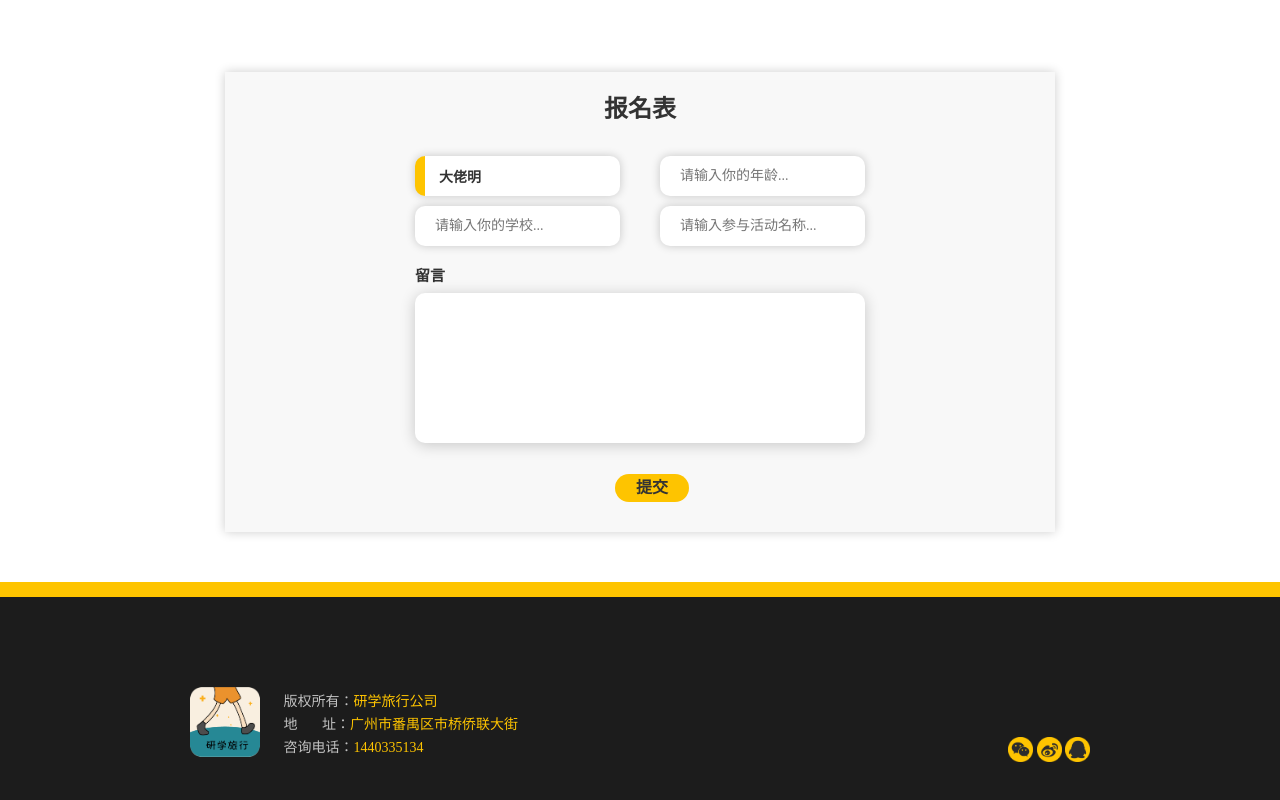
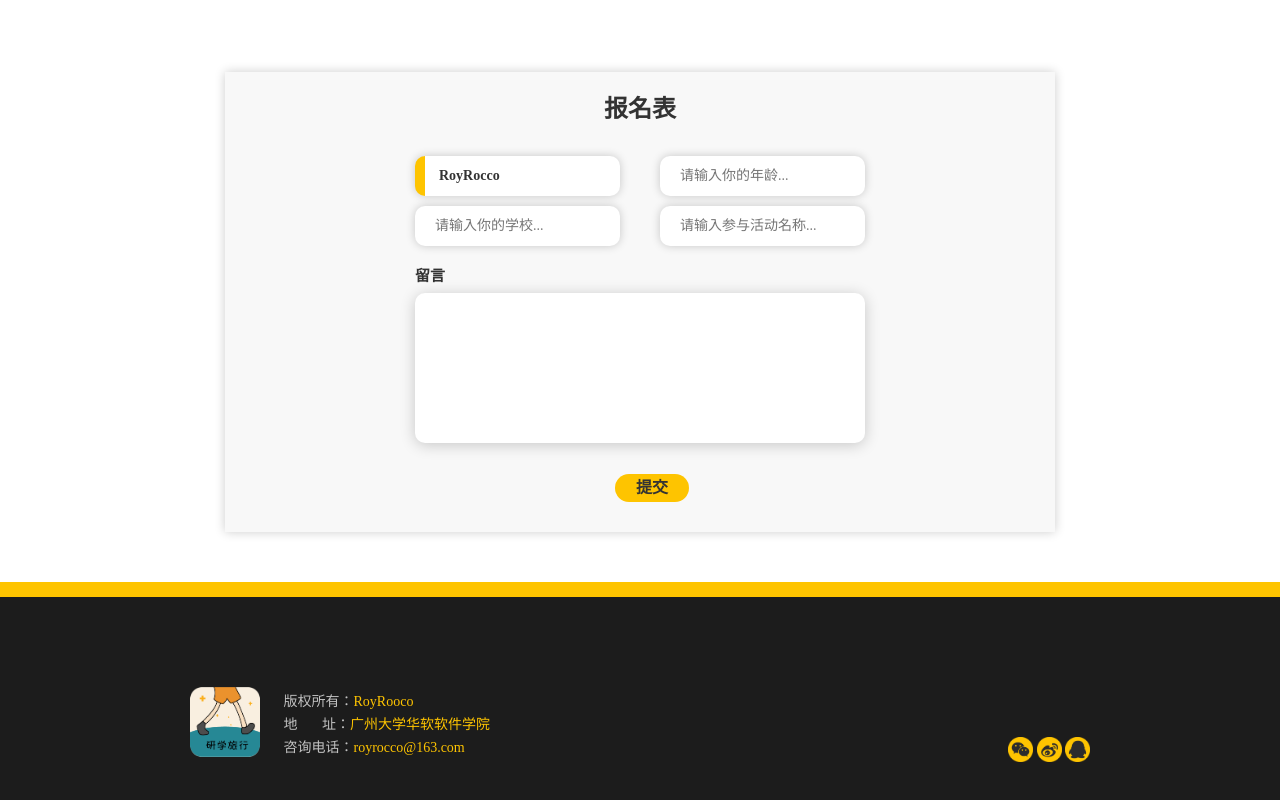
Before and after one commit to 2b0x/travelWeb, a plain HTML site: page activeDetail.html in a window 1280 px wide. Shown: the part 1931-2731 px from the top of the page. Drawn offline with nearby package versions, Linux system fonts and the light colour scheme.

```diff
--- a/activeDetail.html
+++ b/activeDetail.html
@@ -34,9 +34,6 @@
 					</nav>
 			    </div>
 		</header>
-
-		<!--<div style="clear: both;"></div>-->
-
 
 		<div class="main">
 			<div class="banner">
@@ -105,7 +102,7 @@
 				<div class="part4 row">
 					<div class="biao" id="baoming">
 						<p class="title">报名表</p>
-						<p><input type="text" style="    border-left: 10px solid #FEC400;padding-left: 14px;font-weight: 800;" value="大佬明"/><input type="text" placeholder="请输入你的年龄..."/></p>
+						<p><input type="text" style="    border-left: 10px solid #FEC400;padding-left: 14px;font-weight: 800;" value="RoyRocco"/><input type="text" placeholder="请输入你的年龄..."/></p>
 						<p><input type="text" placeholder="请输入你的学校..."/><input type="text" placeholder="请输入参与活动名称..."/></p>
 						<p style="font-size: 15px;font-weight: 800; margin: 20px 0 5px;">留言</p>
 						<textarea name="" rows="" cols=""></textarea>
@@ -126,9 +123,9 @@
 				<div class="left">
 					<div><i></i></div>
 					<div>
-						<p>版权所有：<span>研学旅行公司</span></p>
-						<p>地&nbsp;&nbsp;&nbsp;&nbsp;&nbsp;&nbsp;&nbsp;址：<span>广州市番禺区市桥侨联大街</span></p>
-						<p>咨询电话：<span>1440335134</span></p>
+						<p>版权所有：<span>RoyRooco</span></p>
+						<p>地&nbsp;&nbsp;&nbsp;&nbsp;&nbsp;&nbsp;&nbsp;址：<span>广州大学华软软件学院</span></p>
+						<p>咨询电话：<span>royrocco@163.com</span></p>
 					</div>
 				</div>
 				<div class="right">
```
Also changed, not shown: guoneiAct.html (+3 -3 lines), index.html (+3 -3 lines), internationAct.html (+3 -3 lines), login.html (+3 -3 lines), newDetail.html (+3 -3 lines), newsCenter.html (+3 -3 lines), register.html (+3 -3 lines), 1 other file.
